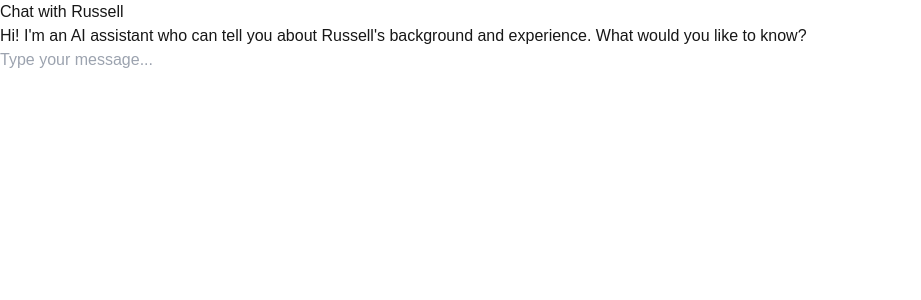
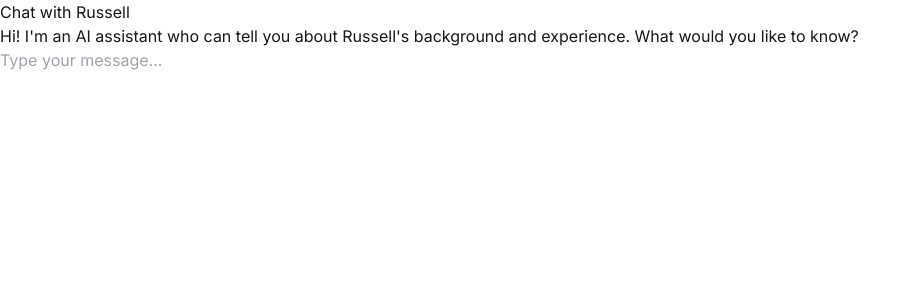
Before and after one commit to rapple3/website, a Next.js app in the folder websitechat/: page / in a window 1280 px wide. Shown: the top 300 px of the page, without its empty margins (0-921 px from the left). Built offline with nearby package versions, Linux system fonts and the light colour scheme.

Commit message:
update font

```diff
--- a/websitechat/src/app/layout.tsx
+++ b/websitechat/src/app/layout.tsx
@@ -1,15 +1,10 @@
 import type { Metadata } from "next";
-import { Geist, Geist_Mono } from "next/font/google";
+import { Inter } from "next/font/google";
 import "./globals.css";
 
-const geistSans = Geist({
-  variable: "--font-geist-sans",
+const inter = Inter({
   subsets: ["latin"],
-});
-
-const geistMono = Geist_Mono({
-  variable: "--font-geist-mono",
-  subsets: ["latin"],
+  display: "swap",
 });
 
 export const metadata: Metadata = {
@@ -24,9 +19,7 @@ export default function RootLayout({
 }>) {
   return (
     <html lang="en">
-      <body
-        className={`${geistSans.variable} ${geistMono.variable} font-sans antialiased bg-gray-50`}
-      >
+      <body className={`${inter.className} antialiased bg-gray-50`}>
         <main className="min-h-screen">
           {children}
         </main>
```
